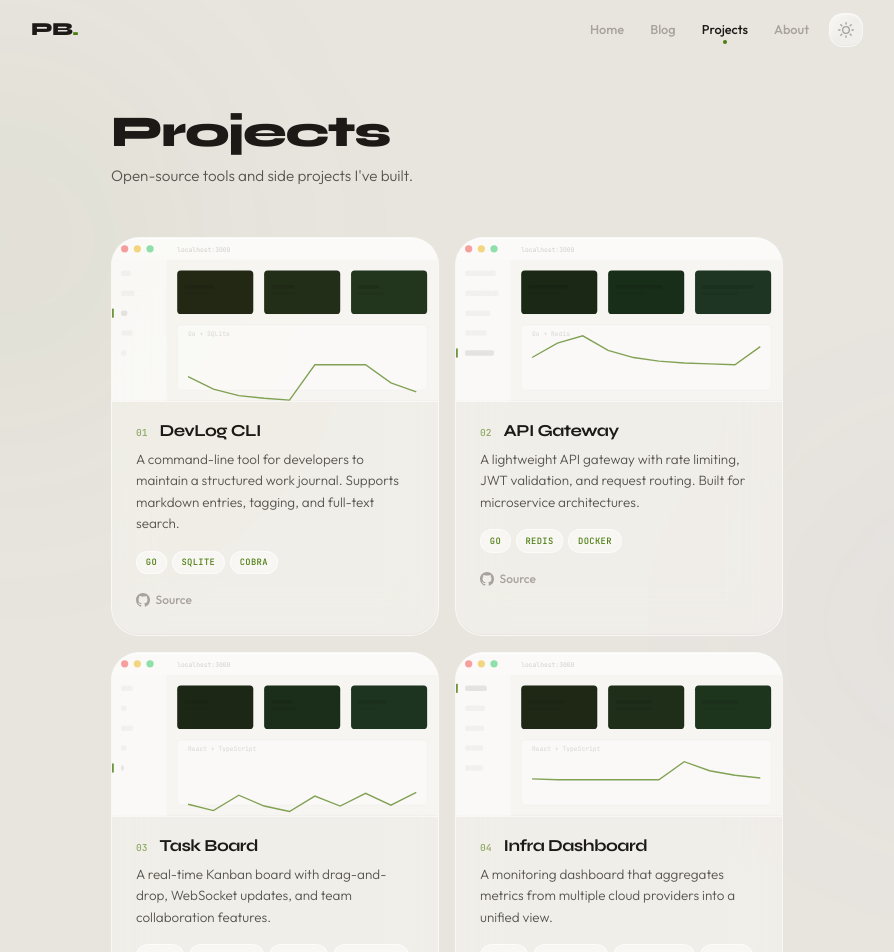
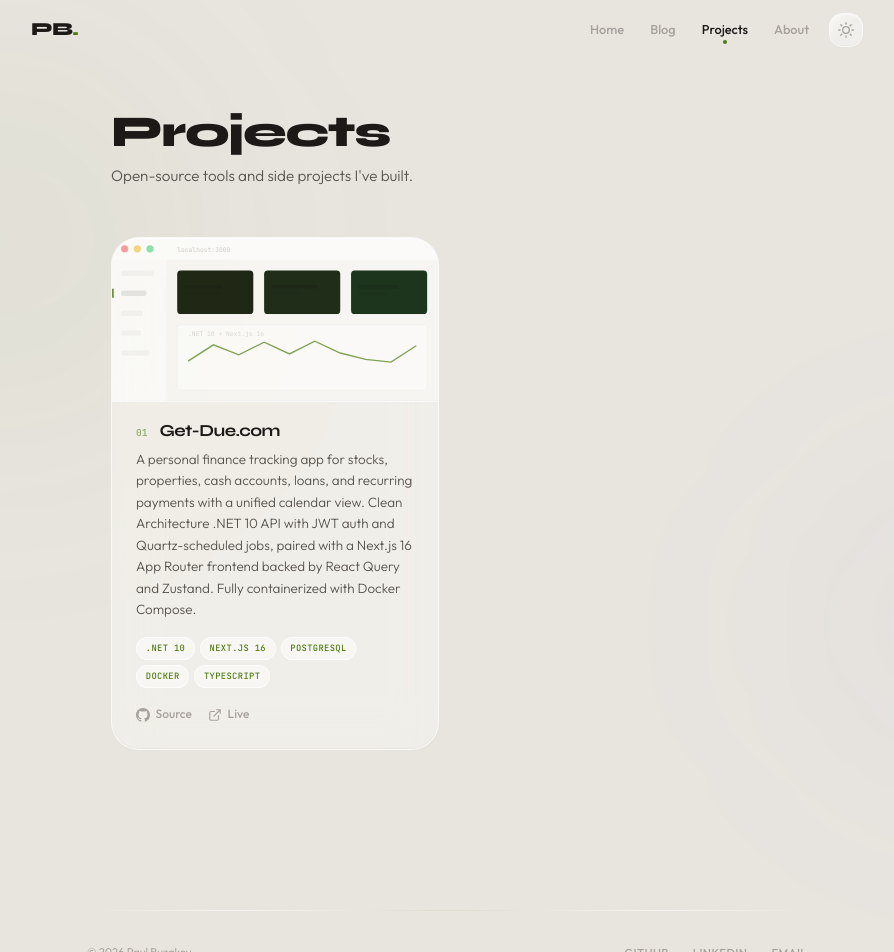
Before and after one commit to paulbuzakov/paulbuzakov.com, a React (Vite) app: page /projects in a window 1280 px wide. Shown: the top 952 px of the page, without its empty margins (193-1087 px from the left). Built offline with nearby package versions, Linux system fonts and the light colour scheme.

Commit message:
feat(projects): Add get-due.com project.

```diff
--- a/src/data/projects.ts
+++ b/src/data/projects.ts
@@ -8,32 +8,11 @@
 
 export const projects: Project[] = [
   {
-    title: "DevLog CLI",
+    title: "Get-Due.com",
     description:
-      "A command-line tool for developers to maintain a structured work journal. Supports markdown entries, tagging, and full-text search.",
-    tech: ["Go", "SQLite", "Cobra"],
-    github: "https://github.com/paulbuzakov/devlog-cli",
-  },
-  {
-    title: "API Gateway",
-    description:
-      "A lightweight API gateway with rate limiting, JWT validation, and request routing. Built for microservice architectures.",
-    tech: ["Go", "Redis", "Docker"],
-    github: "https://github.com/paulbuzakov/api-gateway",
-  },
-  {
-    title: "Task Board",
-    description:
-      "A real-time Kanban board with drag-and-drop, WebSocket updates, and team collaboration features.",
-    tech: ["React", "TypeScript", "Node.js", "PostgreSQL"],
-    github: "https://github.com/paulbuzakov/task-board",
-    live: "https://taskboard.paulbuzakov.com",
-  },
-  {
-    title: "Infra Dashboard",
-    description:
-      "A monitoring dashboard that aggregates metrics from multiple cloud providers into a unified view.",
-    tech: ["React", "TypeScript", "Grafana API", "Docker"],
-    github: "https://github.com/paulbuzakov/infra-dashboard",
+      "A personal finance tracking app for stocks, properties, cash accounts, loans, and recurring payments with a unified calendar view. Clean Architecture .NET 10 API with JWT auth and Quartz-scheduled jobs, paired with a Next.js 16 App Router frontend backed by React Query and Zustand. Fully containerized with Docker Compose.",
+    tech: [".NET 10", "Next.js 16", "PostgreSQL", "Docker", "TypeScript"],
+    github: "https://github.com/paulbuzakov/get-due.com",
+    live: "https://get-due.com",
   },
 ];
```
